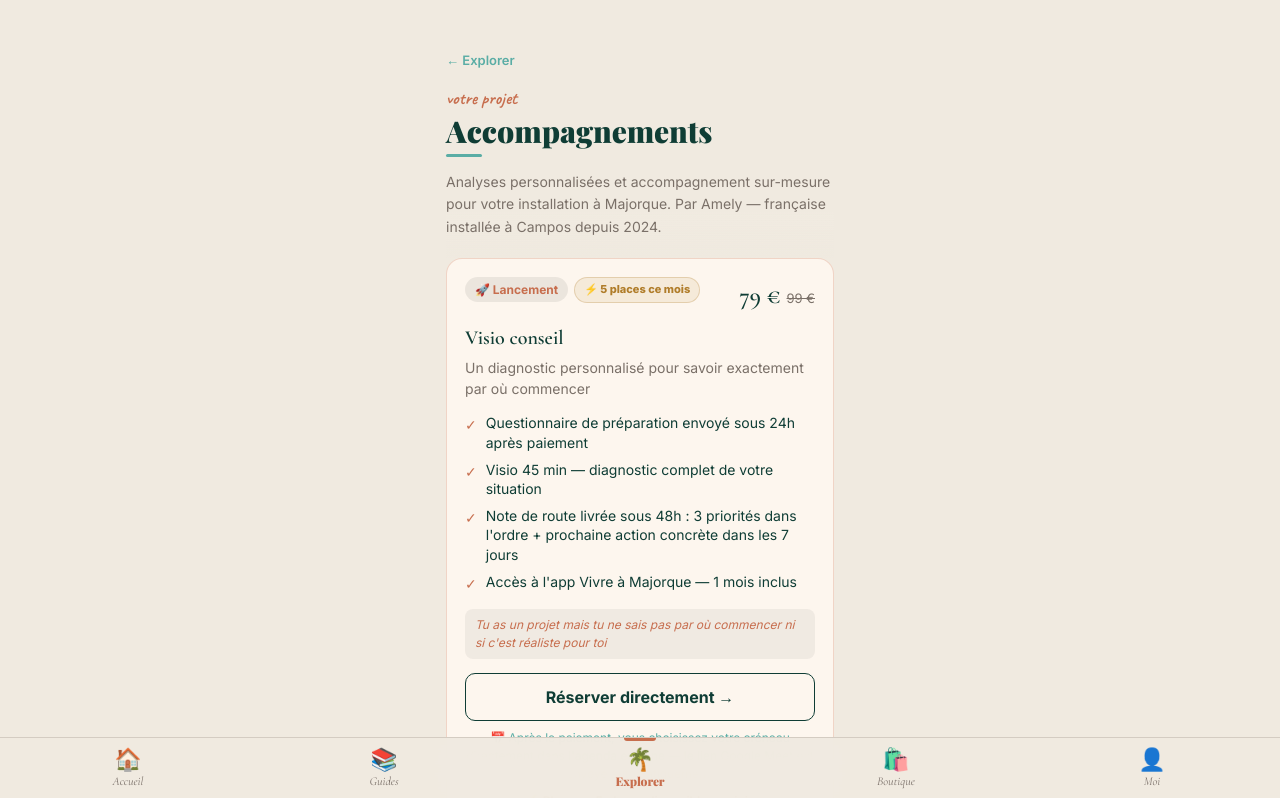
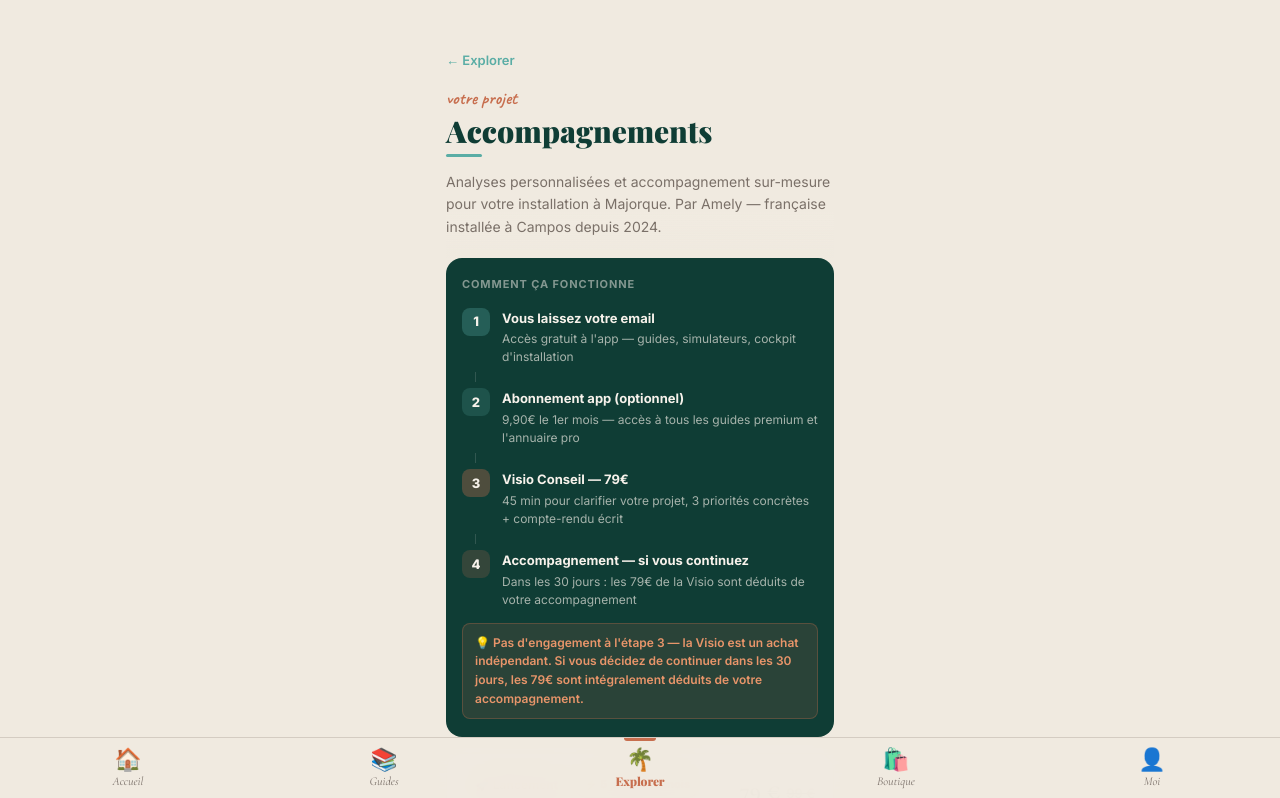
Before and after one commit to Vivreamajorque/vivre-a-majorque, a React (Vite) app: page /app/explorer/accompagnements in a window 1280 px wide. Shown: the top 798 px of the page. Built offline with nearby package versions, Linux system fonts and the light colour scheme; sample sign-in values are in the browser's storage; a web font is replaced by a local one.

Commit message:
feat(accompagnements): tunnel parcours client 4 étapes + déduction 79€ sur Cap/Éclaireur/Intégrale

```diff
--- a/src/pages/Accompagnements.jsx
+++ b/src/pages/Accompagnements.jsx
@@ -61,6 +61,7 @@ const OFFRES = [
       { ok: true, texte: 'Visio 2 — prise de route 45 min' },
       { ok: true, texte: 'Suivi email 30 jours' },
       { ok: true, texte: 'Checklist imprimable + calendrier des démarches' },
+      { ok: true, texte: '79€ de la Visio Conseil déduits si réservé dans les 30 jours — vous ne payez que 170€' },
     ],
     pour: 'Familles, salariés en remote, retraités — ceux qui ne veulent pas avancer seuls',
     sujet: 'Demande Cap Majorque — 249€',
@@ -82,6 +83,7 @@ const OFFRES = [
       { ok: true, texte: 'Statut optimal (autónoma, SL, télétravailleur)' },
       { ok: true, texte: 'Fiscalité pro + obligations IRPF/IVA' },
       { ok: true, texte: 'Audit visibilité SEO marché francophone' },
+      { ok: true, texte: '79€ de la Visio Conseil déduits si réservé dans les 30 jours — vous ne payez que 211€' },
     ],
     pour: 'Entrepreneurs, indépendants, créateurs d\'activité à Majorque',
     sujet: 'Demande Audit Éclaireur — 290€',
@@ -105,6 +107,7 @@ const OFFRES = [
       { ok: true, texte: 'Dossier unique fusionné — vie perso + projet pro' },
       { ok: true, texte: 'Suivi email 60 jours (au lieu de 30)' },
       { ok: true, texte: 'Économie de 90 € vs achats séparés' },
+      { ok: true, texte: '79€ de la Visio Conseil déduits si réservé dans les 30 jours — vous ne payez que 370€' },
     ],
     pour: 'Entrepreneurs qui déménagent leur vie ET leur activité à Majorque',
     sujet: 'Demande Installation Intégrale — 449€',
@@ -450,6 +453,59 @@ export default function Accompagnements() {
         </p>
       </div>
 
+      {/* Parcours client — tunnel visuel */}
+      <div style={{
+        background: '#0F3D35', borderRadius: 16,
+        padding: '18px 16px', marginBottom: 16,
+      }}>
+        <p style={{
+          fontSize: 11, fontWeight: 700, color: 'rgba(247,242,235,0.5)',
+          fontFamily: 'var(--font-corps)', textTransform: 'uppercase',
+          letterSpacing: '0.08em', marginBottom: 14,
+        }}>
+          Comment ça fonctionne
+        </p>
+        {[
+          { num: '1', titre: 'Vous laissez votre email', detail: 'Accès gratuit à l\'app — guides, simulateurs, cockpit d\'installation', couleur: 'rgba(90,173,165,0.3)' },
+          { num: '2', titre: 'Abonnement app (optionnel)', detail: '9,90€ le 1er mois — accès à tous les guides premium et l\'annuaire pro', couleur: 'rgba(90,173,165,0.2)' },
+          { num: '3', titre: 'Visio Conseil — 79€', detail: '45 min pour clarifier votre projet, 3 priorités concrètes + compte-rendu écrit', couleur: 'rgba(199,110,78,0.35)' },
+          { num: '4', titre: 'Accompagnement — si vous continuez', detail: 'Dans les 30 jours : les 79€ de la Visio sont déduits de votre accompagnement', couleur: 'rgba(199,110,78,0.2)' },
+        ].map((step, i, arr) => (
+          <div key={i}>
+            <div style={{ display: 'flex', gap: 12, alignItems: 'flex-start' }}>
+              <div style={{
+                background: step.couleur, width: 28, height: 28, borderRadius: 8,
+                display: 'flex', alignItems: 'center', justifyContent: 'center',
+                fontSize: 13, fontWeight: 800, color: '#F7F2EB',
+                fontFamily: 'var(--font-corps)', flexShrink: 0,
+              }}>
+                {step.num}
+              </div>
+              <div>
+                <p style={{ fontSize: 13, fontWeight: 700, color: '#F7F2EB', fontFamily: 'var(--font-corps)', marginBottom: 2 }}>
+                  {step.titre}
+                </p>
+                <p style={{ fontSize: 12, color: 'rgba(247,242,235,0.65)', fontFamily: 'var(--font-corps)', lineHeight: 1.5 }}>
+                  {step.detail}
+                </p>
+              </div>
+            </div>
+            {i < arr.length - 1 && (
+              <div style={{ width: 1, height: 10, background: 'rgba(247,242,235,0.15)', margin: '6px 0 6px 13px' }} />
+            )}
+          </div>
+        ))}
+        <div style={{
+          marginTop: 14, padding: '10px 12px',
+          background: 'rgba(199,110,78,0.15)',
+          borderRadius: 8, border: '1px solid rgba(199,110,78,0.3)',
+        }}>
+          <p style={{ fontSize: 12, color: '#E8956A', fontFamily: 'var(--font-corps)', lineHeight: 1.55, fontWeight: 600 }}>
+            💡 Pas d'engagement à l'étape 3 — la Visio est un achat indépendant. Si vous décidez de continuer dans les 30 jours, les 79€ sont intégralement déduits de votre accompagnement.
+          </p>
+        </div>
+      </div>
+
       {/* Message personnalisé selon quiz */}
       {msg && (
         <div style={{
```
